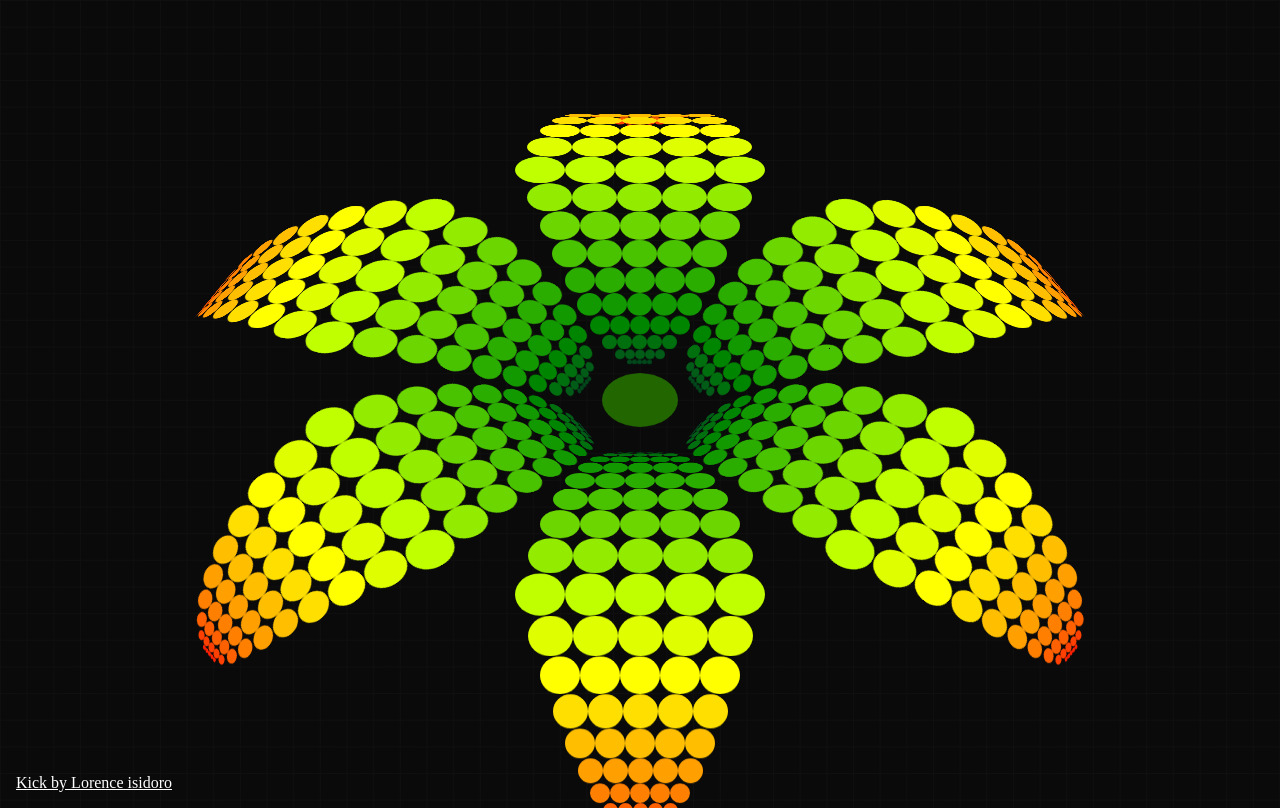
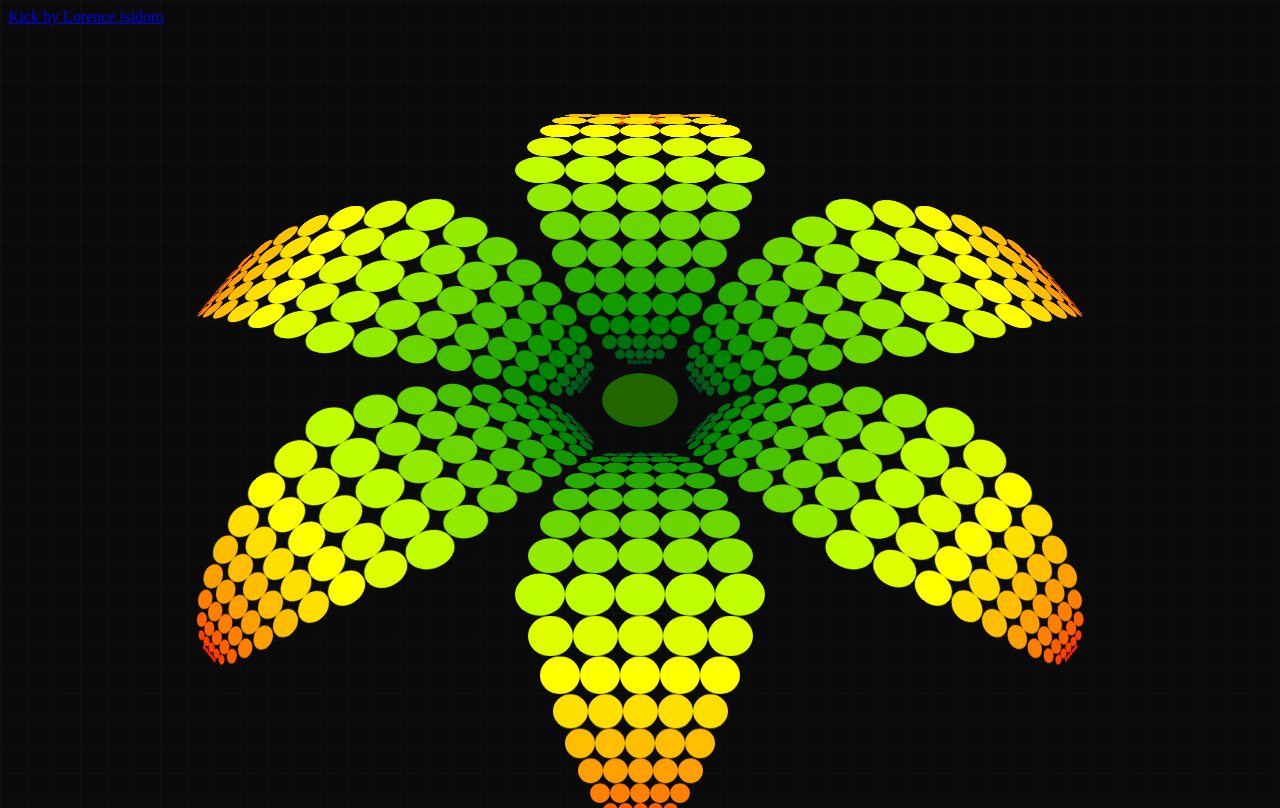
Before and after one commit to xnb666/thebeautyofcss, a plain HTML site: page index.html in a window 1280 px wide. Drawn offline with Linux system fonts and the light colour scheme.

Commit message:
Update style.css

```diff
--- a/style.css
+++ b/style.css
@@ -1,7 +1 @@
 HTML,BODY{height:100%;overflow:hidden}BODY{background:#0a0a0a;background-image:linear-gradient(hsl(0deg, 0%, 6%) 1px, transparent 1px),linear-gradient(to right, hsl(0deg, 0%, 6%) 1px, transparent 1px);background-size:3.3333333333vmin 3.3333333333vmin}.range{position:absolute;zind:2px}.wrapper{position:absolute;top:0;right:0;bottom:0;left:0;margin:auto;width:10vmin;height:10vmin;font-size:10vmin;transform:rotateX(-45deg);transform-style:preserve-3d}.flower{width:10vmin;height:10vmin;animation:rotate-flower 10s linear infinite;transform-style:preserve-3d}.flower:before{content:"";display:block;position:absolute;width:95%;height:95%;top:0;right:0;bottom:0;left:0;margin:auto;background:#260;border-radius:50%;transform:rotateX(90deg);animation:rotate-hue 5s infinite}.petal{position:absolute;z-index:20;bottom:80%;left:-10vmin;transform-style:preserve-3d;transform-origin:bottom}.box{width:30vmin;transform-style:preserve-3d;transform-origin:bottom;animation:rotate-box 12s infinite}.shape{width:.5em;height:.5em;margin:auto;background:currentColor;box-shadow:.5em 0 0 0,1em 0 0 0,-1em 0 0 0,-0.5em 0 0 0;border-radius:50%;animation:rotate-hue 5s infinite}@keyframes rotate-box{0%{transform:rotateX(3.5deg)}15%{transform:rotateX(3.5deg)}50%{transform:rotateX(-7deg)}80%{transform:rotateX(-7deg)}100%{transform:rotateX(3.5deg)}}@keyframes rotate-flower{100%{transform:rotateY(360deg)}}@keyframes rotate-hue{100%{filter:hue-rotate(360deg)}}
-.bottom-left {
-    position: absolute;
-    bottom: 8px;
-    left: 16px;
-    color: white;
-  }
```
